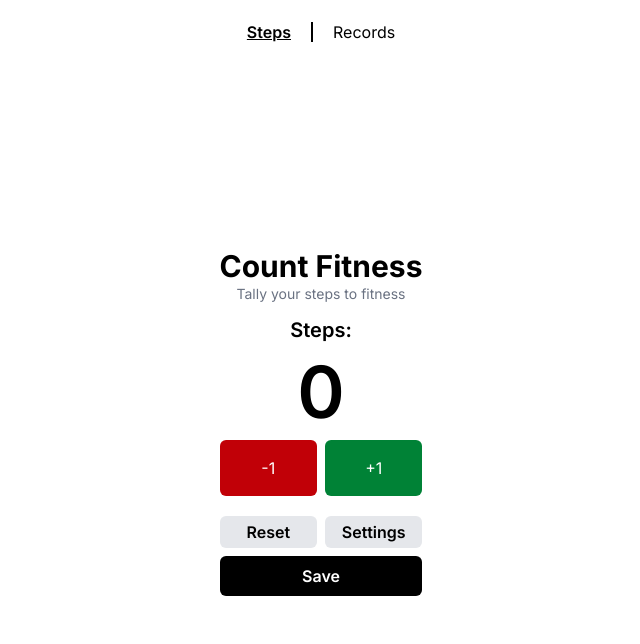
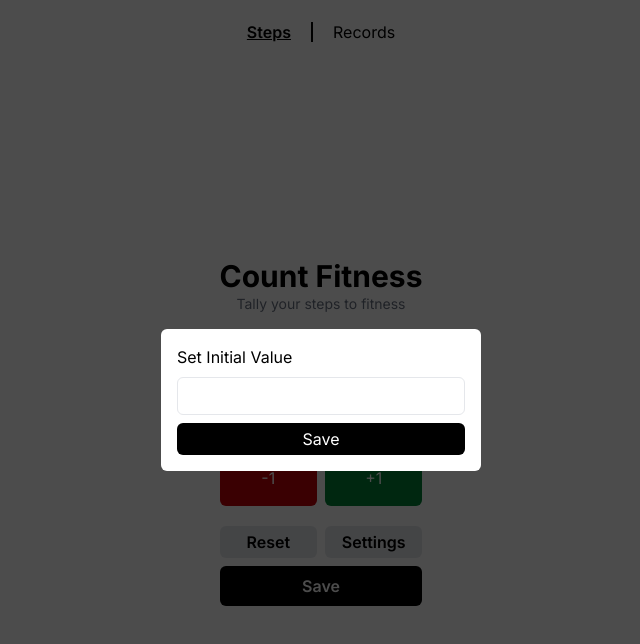
Before and after one commit to zemoCode25/fitness-counter, a React (Vite) app: page / in a window 1280 px wide. Both pictures are taken after a click on the button "Settings". Shown: the top 644 px of the page, without its empty margins (319-959 px from the left). Built offline with nearby package versions, Linux system fonts and the light colour scheme.

Commit message:
Modal and overlay display

```diff
--- a/src/Counter.tsx
+++ b/src/Counter.tsx
@@ -1,7 +1,9 @@
 import { useState } from "react";
+import { Modal } from "./Modal";
 
 export function Counter() {
   const [count, setCount] = useState(0);
+  const [isModalOpen, setModalOpen] = useState(false);
 
   return (
     <div>
@@ -31,7 +33,10 @@ export function Counter() {
           >
             Reset
           </button>
-          <button className="cursor-pointer rounded-md bg-gray-200 px-4 py-1 text-black w-full font-semibold">
+          <button
+            onClick={() => setModalOpen((prevModal) => !prevModal)}
+            className="cursor-pointer rounded-md bg-gray-200 px-4 py-1 text-black w-full font-semibold"
+          >
             Settings
           </button>
         </div>
@@ -39,6 +44,7 @@ export function Counter() {
           Save
         </button>
       </div>
+      {isModalOpen && <Modal />}
     </div>
   );
 }
--- a/src/Header.tsx
+++ b/src/Header.tsx
@@ -1,7 +1,7 @@
 import { NavLink } from "react-router";
 export function Header() {
   return (
-    <header className="mt-5">
+    <header className="py-5">
       <nav>
         <ul className="flex gap-5 items-center">
           <NavLink
--- a/src/MainLayout.tsx
+++ b/src/MainLayout.tsx
@@ -3,9 +3,9 @@ import { Header } from "./Header";
 
 export function MainLayout() {
   return (
-    <div className="w-dvw h-dvh flex flex-col justify-center items-center">
+    <div className="w-dvw h-dvh flex flex-col items-center">
       <Header />
-      <main className="w-dvh h-dvh flex justify-center items-center">
+      <main className="h-full flex justify-center items-center">
         <Outlet />
       </main>
     </div>
--- a/src/Modal.tsx
+++ b/src/Modal.tsx
@@ -1,6 +1,8 @@
+import { Overlay } from "./Overlay";
 export function Modal() {
   return (
-    <div className="flex flex-col gap-2">
+    <>
+      <div className="absolute top-1/2 left-1/2 z-50 flex w-[90%] max-w-[20rem] -translate-x-1/2 -translate-y-1/2 flex-col gap-2 bg-white p-4 rounded-md">
         <label>Set Initial Value</label>
         <form action="" className="flex flex-col gap-2">
           <input
@@ -15,5 +17,7 @@ export function Modal() {
           </button>
         </form>
       </div>
+      <Overlay />
+    </>
   );
 }
--- a/src/Overlay.tsx
+++ b/src/Overlay.tsx
@@ -1,3 +1,3 @@
 export function Overlay() {
-  return <div className="inset-0 fixed bg-black opacity-30 blur-sm"></div>;
+  return <div className="inset-0 fixed bg-black opacity-70 z-0"></div>;
 }
```
Lines whose indentation alone changed are shown as unchanged.
